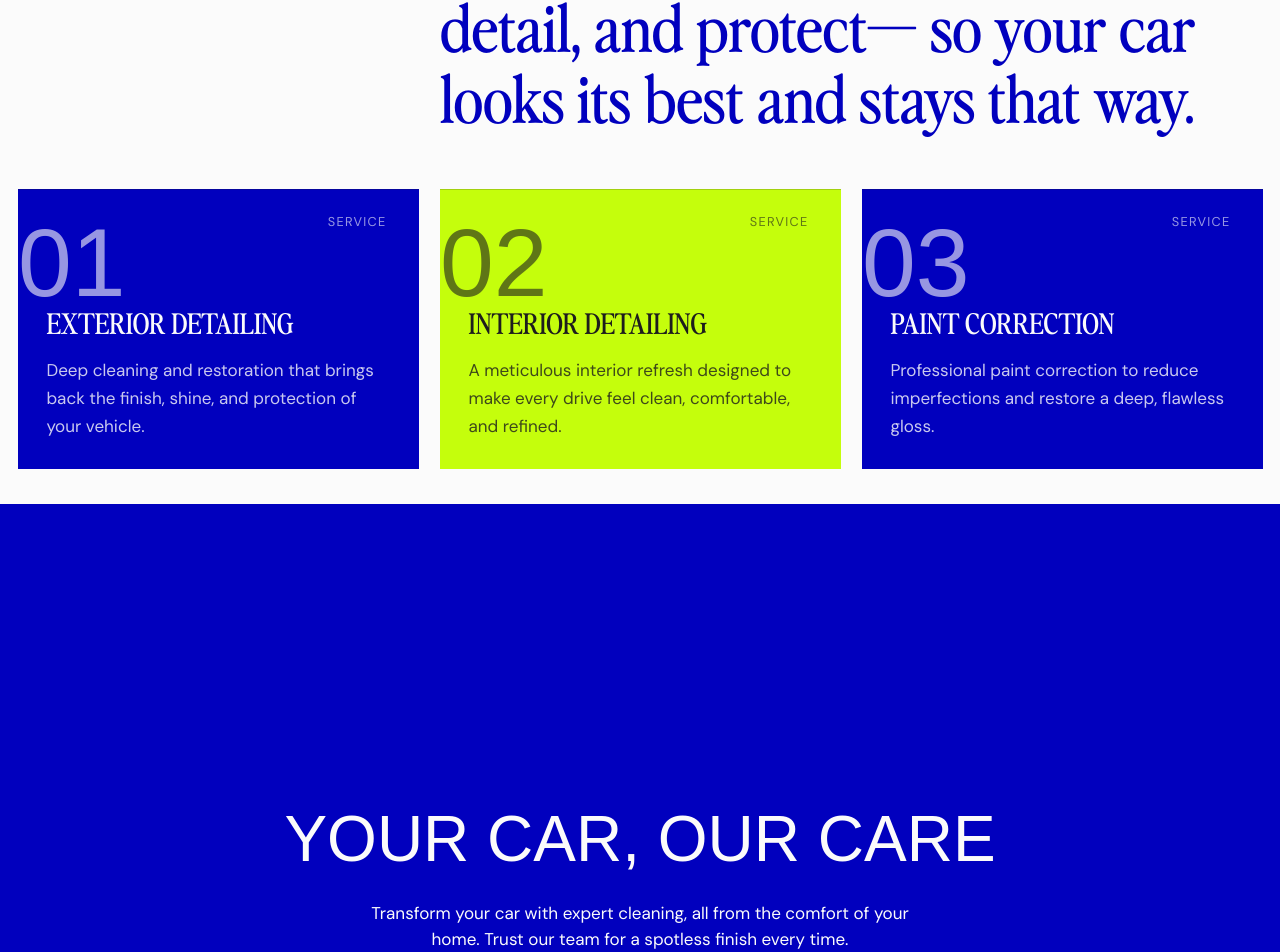
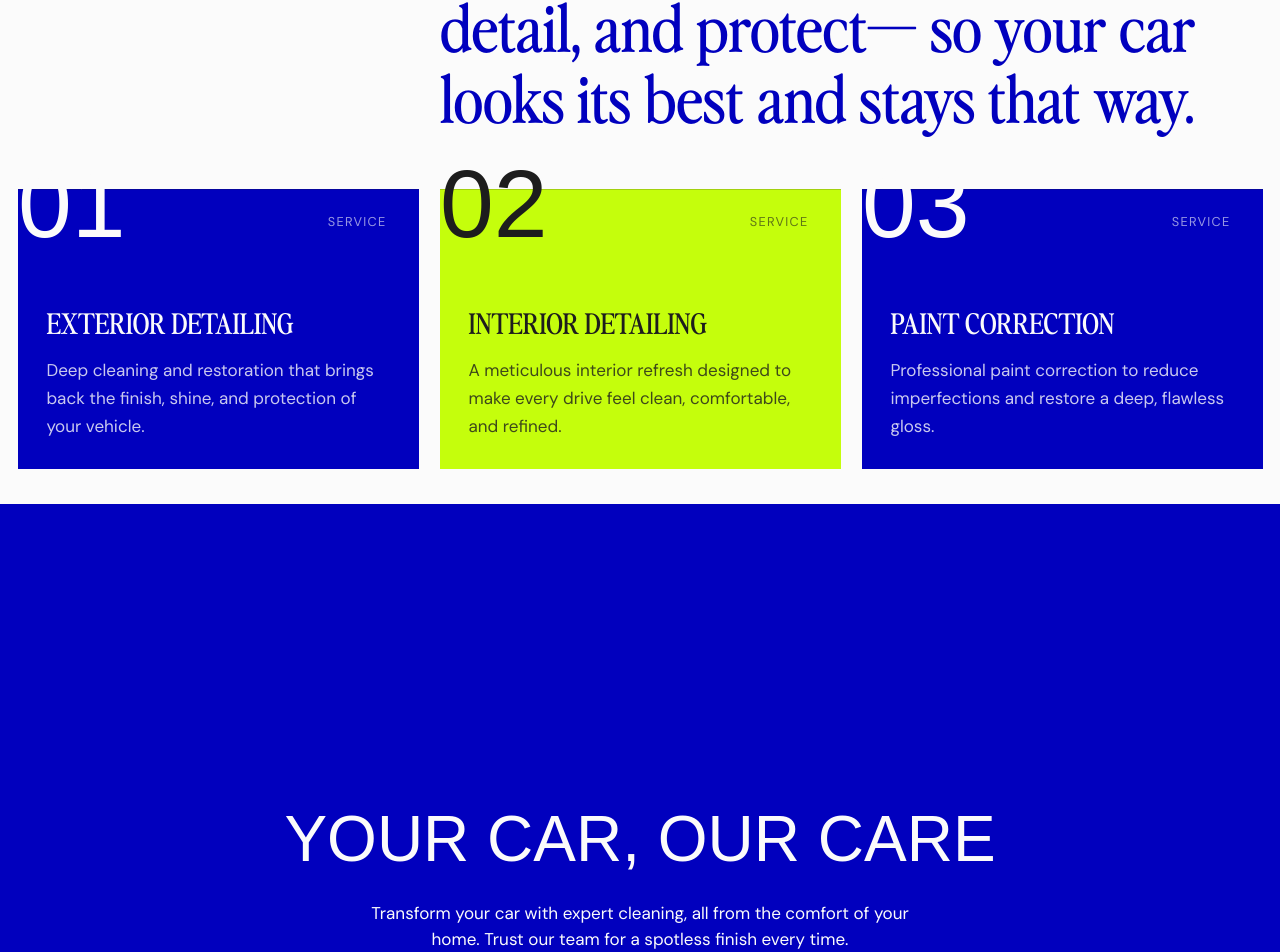
Before and after one commit to brogzy-brainpit/anton, a Next.js app: page / in a window 1280 px wide. Shown: the part 2136-3088 px from the top of the page. Built offline with nearby package versions, Linux system fonts and the light colour scheme; a web font is replaced by a local one.

Commit message:
update commit

```diff
--- a/src/component/Services.jsx
+++ b/src/component/Services.jsx
@@ -99,7 +99,7 @@ so your car looks its best and stays that way.
               >
                 {/* Top */}
                 <div className="flex items-start justify-between">
-                  <span className="font-custom2 text-heading1 absolute top-0 left-0 opacity-60">
+                  <span className="font-custom2 text-heading1 leading-[.85] absolute -top-[10%] left-0 ">
                     {service.number}
                   </span>
 
```
